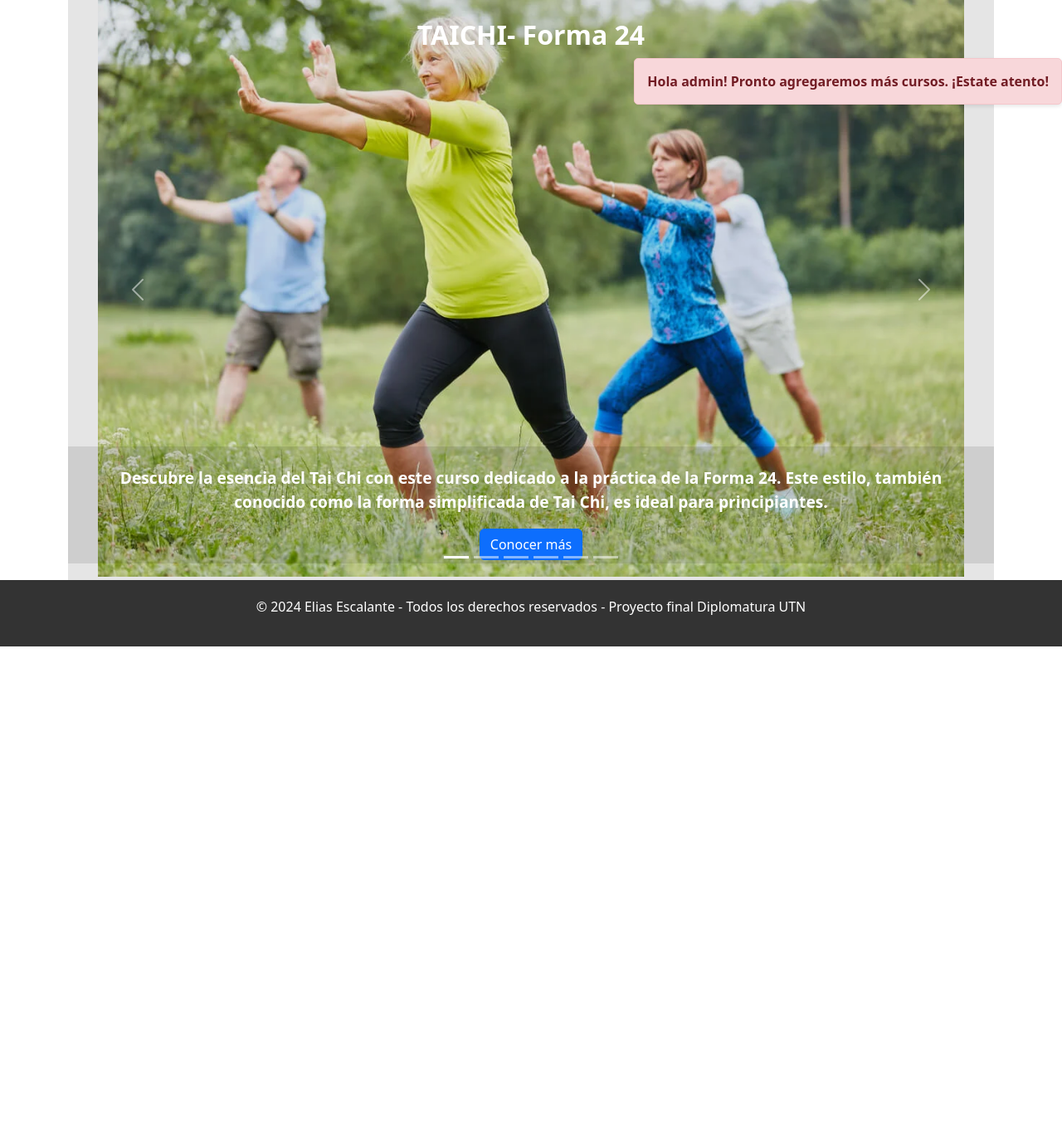
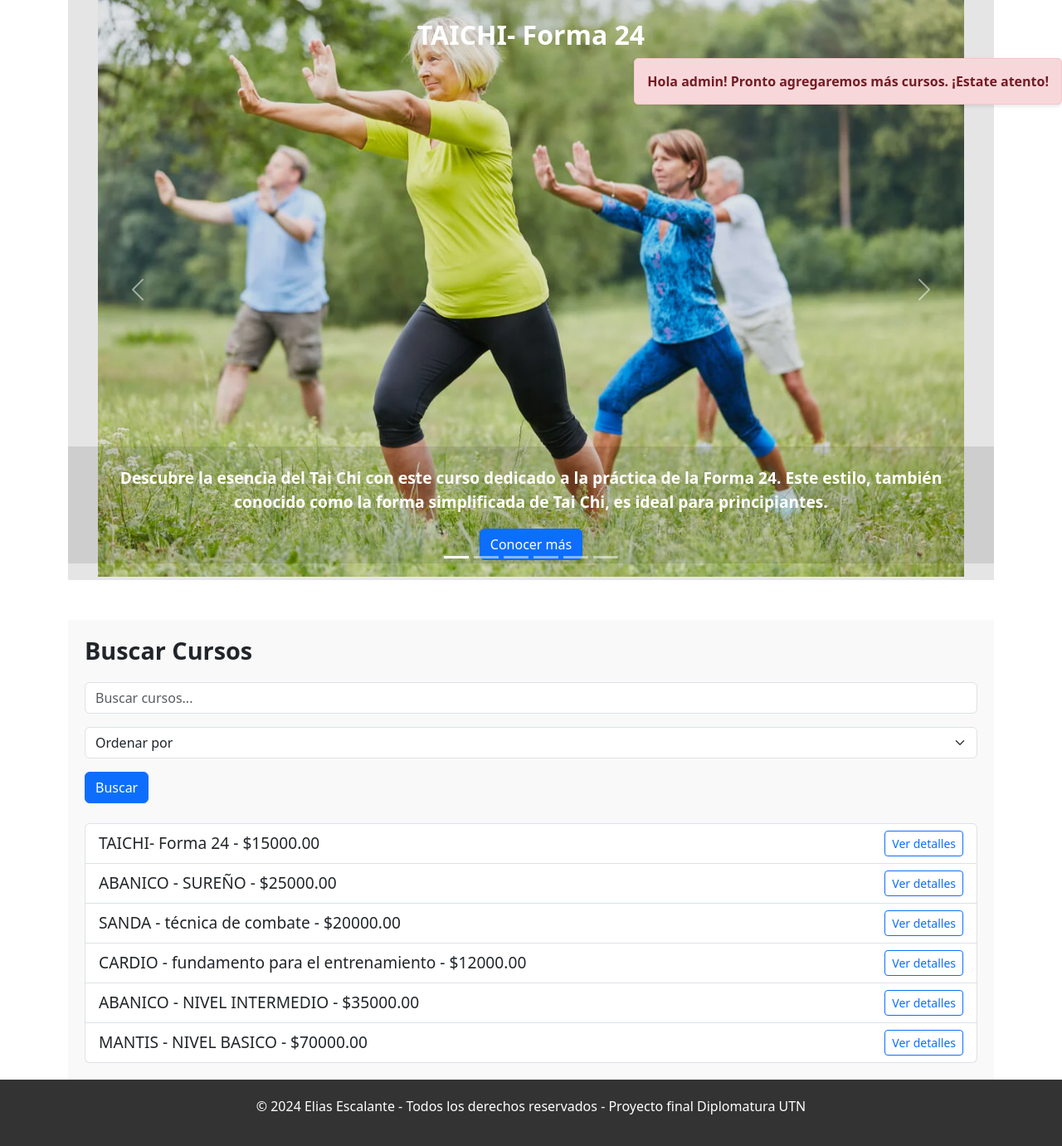
Before and after one commit to eliasescalante/CursosMarciales_UTN, a Django app: page /usuarios/home/ in a window 1280 px wide. Shown: the part 90-1471 px from the top of the page at 83% size. Before the commit the page ends 869 px from the top, so only its background shows below. Run offline with Django 5.2, Linux system fonts and the light colour scheme; a user stored in the database is signed in; data comes from the database, SQL or seed files in the repository; both versions use the stored data as it was after the commit; some libraries are stand-ins or nearby versions.

Commit message:
agrego filtrado en cursos

```diff
--- a/templates/cursos/home.html
+++ b/templates/cursos/home.html
@@ -44,8 +44,44 @@
         </div>
     </div>
 
+    <!-- Sección de Búsqueda y Ordenación -->
+    <section id="search-section" class="mt-5">
+        <h2>Buscar Cursos</h2>
+
+        <!-- Formulario para buscar cursos y ordenar -->
+        <form method="GET" action="{% url 'home_cursos' %}">
+            <div class="mb-3">
+                <input type="text" name="q" class="form-control" placeholder="Buscar cursos..." value="{{ query }}">
+            </div>
+            <div class="mb-3">
+                <select name="order" class="form-select">
+                    <option value="">Ordenar por</option>
+                    <option value="alfabetico" {% if order == 'alfabetico' %}selected{% endif %}>Alfabéticamente</option>
+                    <option value="precio" {% if order == 'precio' %}selected{% endif %}>Por Precio</option>
+                </select>
+            </div>
+            <button type="submit" class="btn btn-primary">Buscar</button>
+        </form>
+
+        <!-- Resultados de búsqueda -->
+        <div id="course-results" class="mt-4">
+            {% if cursos %}
+                <ul class="list-group">
+                    {% for curso in cursos %}
+                        <li class="list-group-item d-flex justify-content-between align-items-center">
+                            {{ curso.nombre }} - ${{ curso.precio }}
+                            <a href="{% url 'detalle_curso' curso.id %}" class="btn btn-outline-primary btn-sm">Ver detalles</a>
+                        </li>
+                    {% endfor %}
+                </ul>
+            {% else %}
+                <p>No se encontraron cursos.</p>
+            {% endif %}
+        </div>
+    </section>
+
     <style>
-        body{
+        body {
             background-color: white;
         }
 
@@ -62,6 +98,21 @@
             height: 700px;
             object-fit: contain;
         }
+
+        #search-section {
+            padding: 20px;
+            background-color: #f9f9f9;
+        }
+
+        #search-section h2 {
+            font-size: 1.8rem;
+            font-weight: bold;
+            margin-bottom: 20px;
+        }
+
+        #course-results .list-group-item {
+            font-size: 1.2rem;
+        }
     </style>
 {% endblock %}
 
```
Also changed, not shown: cursos/views.py (+14 -1 lines), db.sqlite3, media/producto/2024/11/24/carrusel_4_emilio_abanico.jpg (added), media/producto/2024/11/24/fondo_3.jpg (added).
